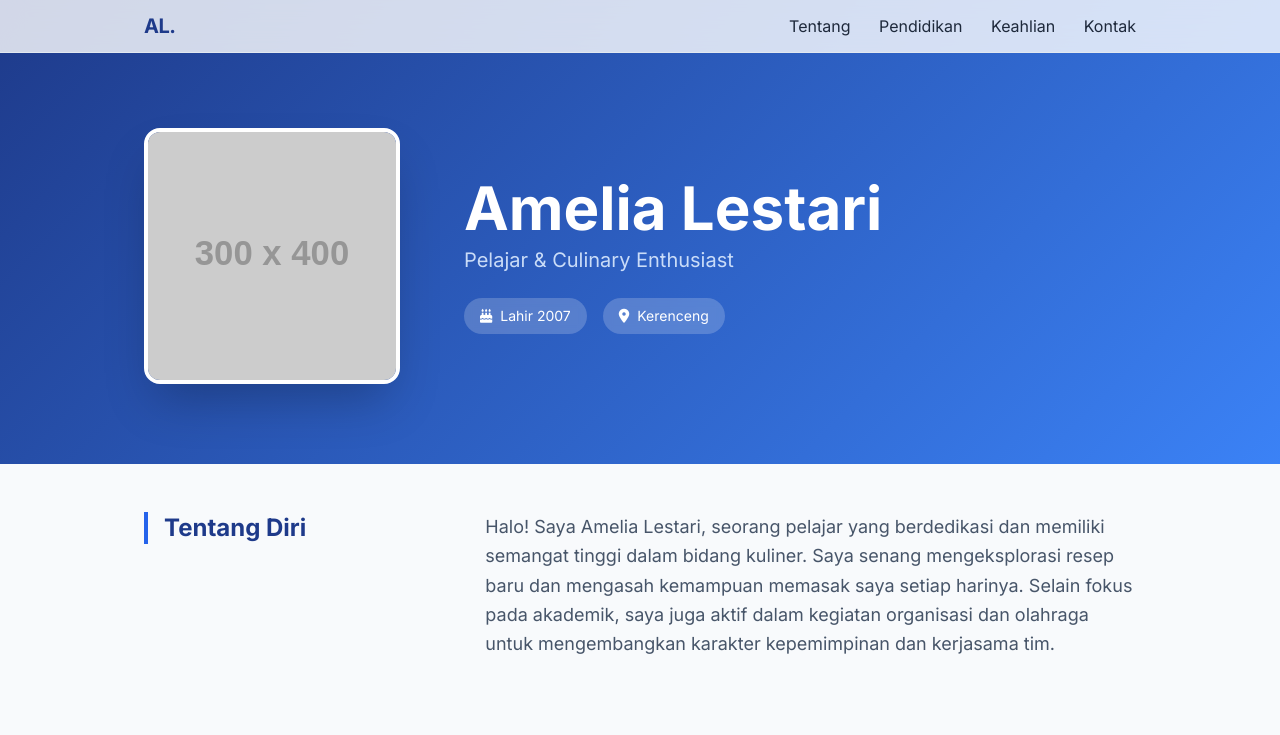
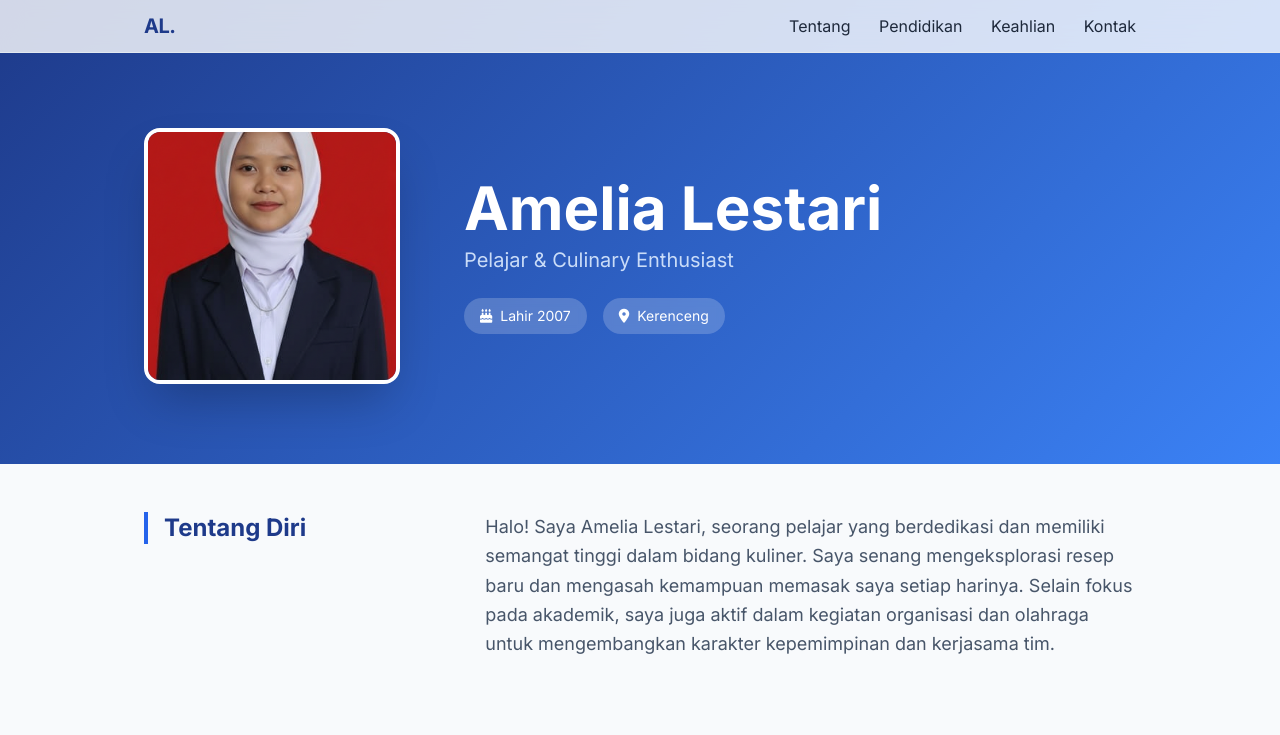
Before and after one commit to zavinisheree/cv-amel-12-3, a plain HTML site: page index.html in a window 1280 px wide. Shown: the top 735 px of the page. Drawn offline with nearby package versions, Linux system fonts and the light colour scheme; placeholder pictures from the web are drawn by us.

Commit message:
cv amel 1.0

```diff
--- a/index.html
+++ b/index.html
@@ -43,7 +43,7 @@
     <header class="pt-24 pb-12 md:pt-32 md:pb-20 hero-gradient text-white">
         <div class="max-w-5xl mx-auto px-4 flex flex-col md:flex-row items-center gap-8 md:gap-16">
             <div class="w-48 h-48 md:w-64 md:h-64 rounded-2xl overflow-hidden border-4 border-white shadow-2xl shrink-0">
-                <img src="Gemini_Generated_Image_u4v29yu4v29yu4v2.jpg" alt="Amelia Lestari" class="w-full h-full object-cover" onerror="this.src='https://via.placeholder.com/300x400?text=Amelia+Lestari'">
+                <img src="Gemini_Generated_Image_u4v29yu4v29yu4v2.png" alt="Amelia Lestari" class="w-full h-full object-cover" onerror="this.src='https://via.placeholder.com/300x400?text=Amelia+Lestari'">
             </div>
             <div class="text-center md:text-left">
                 <h1 class="text-4xl md:text-6xl font-extrabold mb-2">Amelia Lestari</h1>
```
